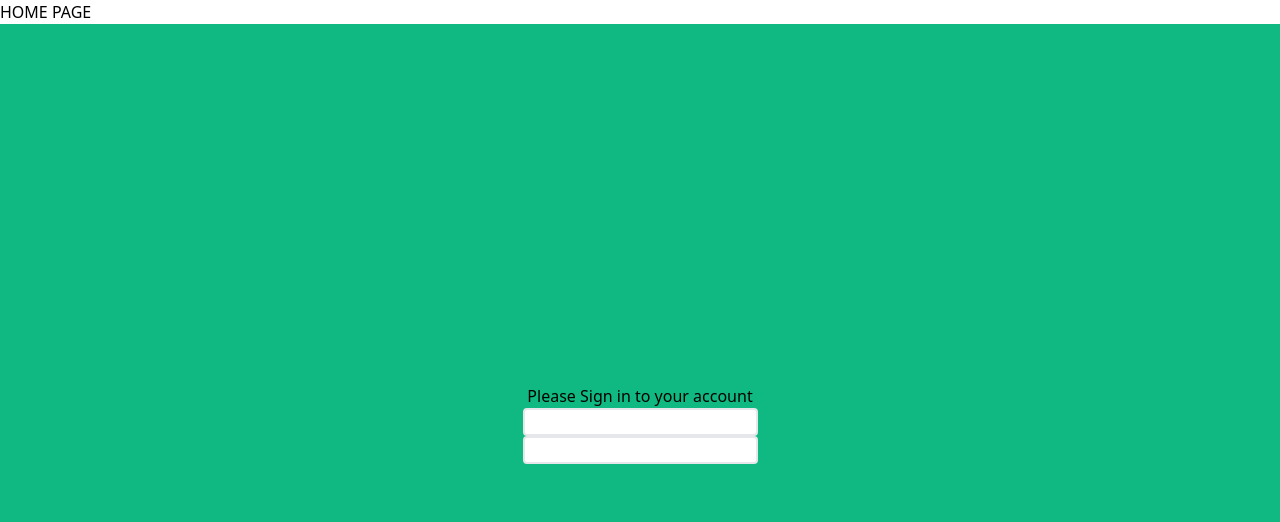
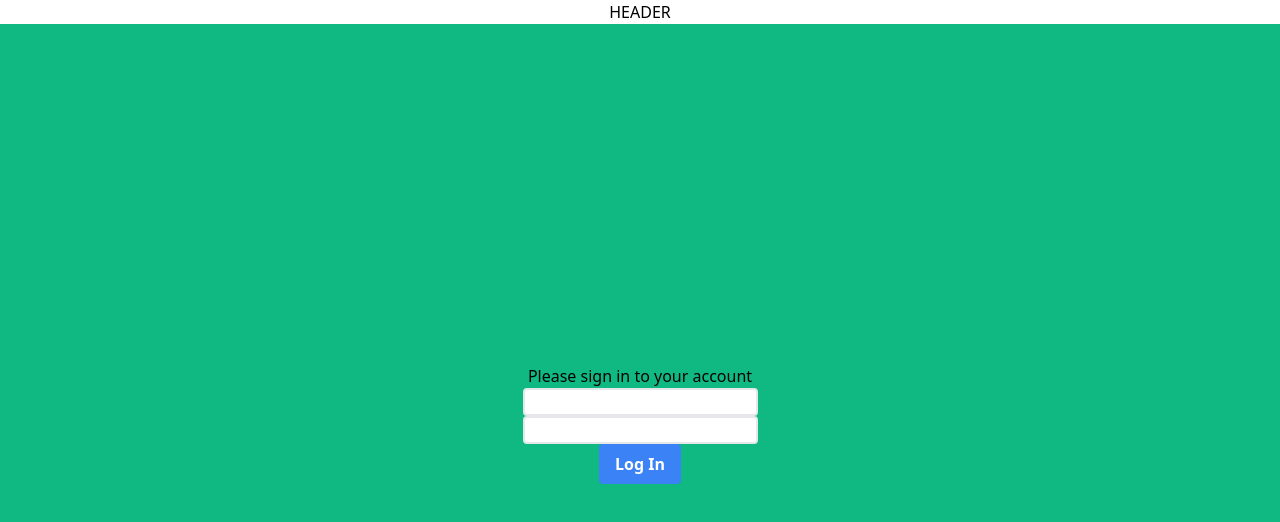
Before and after one commit to wichaisw/TEACHING-MATERIAL_basic-angular-2, an Angular app: page /login in a window 1280 px wide. Shown: the top 522 px of the page. Built offline with nearby package versions, Linux system fonts and the light colour scheme.

Commit message:
add core & shared moduel, refactor to use lazy-loading

```diff
--- a/src/app/app-routing.module.ts
+++ b/src/app/app-routing.module.ts
@@ -1,16 +1,15 @@
 import { NgModule } from '@angular/core';
 import { RouterModule, Routes } from '@angular/router';
 import { LoginComponent } from './modules/login/login.component';
-import { ToDoListComponent } from './modules/to-do-list/to-do-list.component';
 
 const routes: Routes = [
   {
     path: 'to-do-list',
-    component: ToDoListComponent
+    loadChildren: () => import('./modules/to-do-list/to-do-list.module').then(m => m.ToDoListModule)
   },
   {
     path: 'login',
-    component: LoginComponent
+    loadChildren: () => import('./modules/login/login.module').then(m => m.LoginModule)
   },
   {
     path: '**',
--- a/src/app/app.component.html
+++ b/src/app/app.component.html
@@ -1,4 +1,6 @@
 <div>
-  <h1>HOME PAGE</h1>
+  <header>
+    <app-header></app-header>
+  </header>
   <router-outlet></router-outlet>
 </div>
--- /dev/null
+++ b/src/app/core/header/header.component.html
@@ -0,0 +1 @@
+<div class="flex w-full justify-center">HEADER</div>
--- /dev/null
+++ b/src/app/core/header/header.component.ts
@@ -0,0 +1,14 @@
+import { Component, OnInit } from '@angular/core';
+
+@Component({
+  selector: 'app-header',
+  templateUrl: './header.component.html',
+})
+export class HeaderComponent implements OnInit {
+
+  constructor() { }
+
+  ngOnInit(): void {
+  }
+
+}
--- a/src/app/modules/login/login.component.html
+++ b/src/app/modules/login/login.component.html
@@ -1,6 +1,6 @@
 <div class="bg-green-500 w-full flex flex-col justify-center items-center min-h-screen">
-  <span>Please Sign in to your account</span>
+  <span>Please sign in to your account</span>
   <input class="rounded border-2" type="text" [(ngModel)]="username" />
   <input class="rounded border-2" type="text" [(ngModel)]="password" />
-  <!-- <app-primary-button [buttonMessage]="'Log In'"></app-primary-button> -->
+  <app-primary-button [buttonMessage]="'Log In'" ></app-primary-button>
 </div>
--- a/src/app/shared/shared.module.ts
+++ b/src/app/shared/shared.module.ts
@@ -10,6 +10,9 @@ import { PrimaryButtonComponent } from './components/primary-button/primary-butt
   ],
   imports: [
     CommonModule
+  ],
+  exports: [
+    PrimaryButtonComponent
   ]
 })
 export class SharedModule { }
```
Also changed, not shown: src/app/app.module.ts (+3 -8 lines), src/app/core/core.module.ts (+7 -1 lines), src/app/modules/login/login-routing.module.ts (added, +17 -0 lines), src/app/modules/login/login.module.ts (added, +21 -0 lines), src/app/modules/to-do-list/to-do-list-routing.module.ts (added, +16 -0 lines), src/app/modules/to-do-list/to-do-list.module.ts (added, +19 -0 lines).
